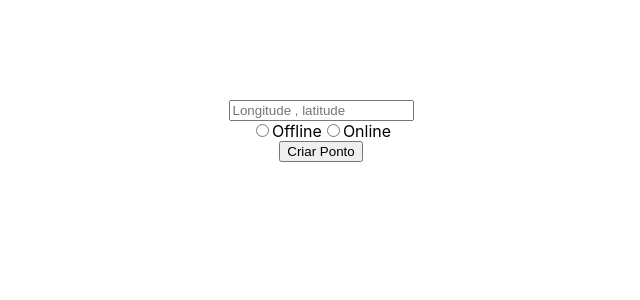
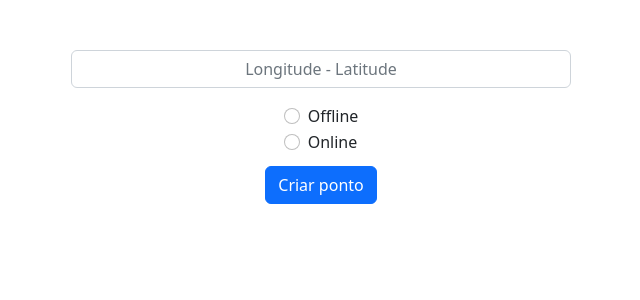
Before and after one commit to yarles-es/Marca-o-em-api-com-mapa, a React (Create React App) app: page / in a window 1280 px wide. Shown: the top 300 px of the page, without its empty margins (319-959 px from the left). Built offline with nearby package versions, Linux system fonts and the light colour scheme; no server answers.

Commit message:
realizado mudanças com css

```diff
--- a/package.json
+++ b/package.json
@@ -6,8 +6,10 @@
     "@testing-library/jest-dom": "^5.16.5",
     "@testing-library/react": "^13.4.0",
     "@testing-library/user-event": "^13.5.0",
+    "bootstrap": "^5.2.3",
     "leaflet": "^1.9.3",
     "react": "^18.2.0",
+    "react-bootstrap": "^2.7.0",
     "react-dom": "^18.2.0",
     "react-leaflet": "^4.2.0",
     "react-scripts": "5.0.1",
--- a/src/App.css
+++ b/src/App.css
@@ -1,11 +1,25 @@
 .map-square {
-  width: 600px;
-  height: 600px;
+  width: 500px;
+  height: 500px;
 }
 .map {
-  margin: 100px;
+  margin: 50px;
   display: flex;
   flex-direction: column;
   justify-content: center;
   align-items: center;
 }
+
+.input-geo {
+  width: 500px;
+}
+
+.checkBox-On-Off {
+  display: flex;
+  flex-direction: column;
+  justify-content: space-around;
+}
+
+.buttonPoint {
+  margin: 10px;
+}
--- a/src/App.js
+++ b/src/App.js
@@ -2,6 +2,8 @@ import React, { useState, useEffect } from "react";
 import { MapContainer, TileLayer, Marker, Popup } from "react-leaflet";
 import { icon } from "leaflet";
 import LocationMarker from "./components/LocationMarker";
+import { Button, InputGroup, Form } from "react-bootstrap";
+import "bootstrap/dist/css/bootstrap.min.css";
 import "./App.css";
 
 function App() {
@@ -21,6 +23,7 @@ function App() {
 
   const inputChange = ({ target }) => {
     const { name, value } = target;
+    console.log(target);
     if (name === "state") {
       setInputState({ [value]: target.checked });
     }
@@ -51,37 +54,42 @@ function App() {
 
   return (
     <div className="map">
-      <input
-        type="text"
-        placeholder="Longitude , latitude"
-        name="inputLatLong"
-        onChange={inputChange}
-      />
+      <InputGroup className="mb-3 input-geo ">
+        <Form.Control
+          className="text-center"
+          name="inputLatLong"
+          onChange={inputChange}
+          placeholder="Longitude - Latitude"
+          aria-label="Longitude - Latitude"
+          aria-describedby="basic-addon1"
+          value={inputLatLong}
+        />
+      </InputGroup>
       <form>
-        <label htmlFor="off">
-          <input
-            checked={inputStatus.offline}
+        <div className="checkBox-On-Off">
+          <Form.Check
             onChange={inputChange}
+            name="state"
             type="radio"
             id="off"
+            label={"Offline"}
+            value="offline"
+            checked={inputStatus.offline}
+          />
+          <Form.Check
+            onChange={inputChange}
             name="state"
-            value="offline"
-          />
-          Offline
-        </label>
-        <label htmlFor="on">
-          <input
-            checked={inputStatus.online}
-            onChange={inputChange}
             type="radio"
             id="on"
-            name="state"
+            label={"Online"}
             value="online"
+            checked={inputStatus.online}
           />
-          Online
-        </label>
+        </div>
       </form>
-      <button onClick={applyButton}>Criar Ponto</button>
+      <Button variant="primary" onClick={applyButton} className="buttonPoint">
+        Criar ponto
+      </Button>
       {position && (
         <MapContainer
           center={position}
@@ -106,5 +114,3 @@ function App() {
 }
 
 export default App;
-
-// -41.0589677, -41.056779 -0.0021887
```
Also changed, not shown: 1 other file (tests, documents, lock files or other folders).
